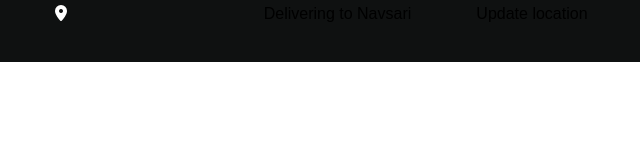
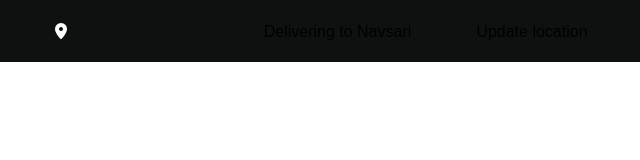
Before and after one commit to MaitriPatel-2228/Amazon-Clone, a plain HTML site: page index.html in a window 1280 px wide. Shown: the full height of the page, 594-1234 px from the left. Drawn offline with Linux system fonts and the light colour scheme.

Commit message:
Update style.css

```diff
--- a/style.css
+++ b/style.css
@@ -42,13 +42,14 @@
 #main2{
     height : 3.4rem;
     display:flex;
-    align-items:bottom;
+    align-items:center;
 }
 
 #locationlogo{
     dislay:flex;
     color:white;
 }
+
 .fa-solid fa-location-dot{
     display:flex;
     height:0.9rem;
```
